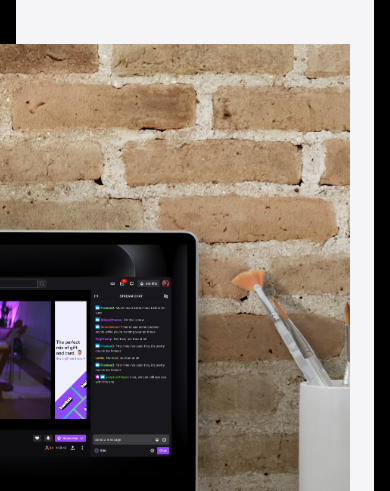
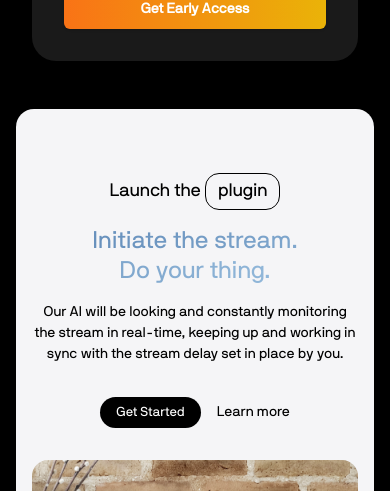
Before and after one commit to AeroArtz/sideffects-waitlist, a Next.js app: page / in a window 390 px wide. Shown: the part 1476-1967 px from the top of the page. Built offline with nearby package versions, Linux system fonts and the light colour scheme.

Commit message:
mobile friendly (horses are amazing)

```diff
--- a/src/app/page.tsx
+++ b/src/app/page.tsx
@@ -95,7 +95,7 @@ export default function Home() {
             initial={{ opacity: 0, y: 30 }}
             animate={{ opacity: 1, y: 0 }}
             transition={{ delay: 0.4 }}
-            className="mb-16 text-center text-3xl font-bold tracking-tight sm:text-5xl"
+            className="mb-8 sm:mb-16 text-center text-2xl sm:text-3xl md:text-5xl font-bold tracking-tight"
             style={{ lineHeight: "1.1" }}
           >
             GENERATE VIRAL CLIPS
@@ -107,9 +107,9 @@ export default function Home() {
           </motion.h1>
 
           {/* Main content grid */}
-          <div className="relative grid w-full max-w-6xl grid-cols-1 gap-24 px-4 lg:grid-cols-[1fr,auto,1fr]">
+          <div className="relative flex flex-col lg:grid lg:grid-cols-[1fr,auto,1fr] w-full max-w-6xl gap-8 lg:gap-24 px-4">
             {/* Video grid with hover effects */}
-            <div className="grid grid-cols-2 gap-4">
+            <div className="grid grid-cols-1 sm:grid-cols-2 gap-4">
               {videoSources.map((src, index) => (
                 <motion.div
                   key={src}
@@ -118,7 +118,7 @@ export default function Home() {
                 >
                   <video
                     src={src}
-                    className={`h-[240px] w-full object-cover transition-all duration-700 ${
+                    className={`h-[200px] sm:h-[240px] w-full object-cover transition-all duration-700 ${
                       activeVideo === index ? "opacity-100" : "opacity-60"
                     }`}
                     autoPlay
@@ -205,30 +205,30 @@ export default function Home() {
           </div>
 
           {/* Second Box */}
-          <div className="mt-24 w-full max-w-[1380px] rounded-[18px] bg-[#F5F5F7] px-6 py-11">
-            <div className="relative flex min-h-[680px]">
-              <div className="max-w-[500px] mt-28 text-center">
-                <h2 className="text-[21px] text-black">
+          <div className="mt-12 sm:mt-24 w-full max-w-[1380px] rounded-[18px] bg-[#F5F5F7] px-4 sm:px-6 py-8 sm:py-11">
+            <div className="relative flex flex-col lg:flex-row min-h-[680px]">
+              <div className="max-w-full lg:max-w-[500px] mt-8 lg:mt-28 text-center">
+                <h2 className="text-[18px] sm:text-[21px] text-black">
                   Launch the <span className="inline-flex items-center justify-center border border-black rounded-[14px] px-3 py-1 font-normal text-black">plugin</span>
                 </h2>
 
-                <h1 className="mt-6 text-[32px] font-medium leading-tight">
+                <h1 className="mt-4 sm:mt-6 text-[24px] sm:text-[32px] font-medium leading-tight">
                   <span className="bg-gradient-to-r from-[#6790BC] to-[#91B7D9] bg-clip-text text-transparent">
                     Initiate the stream. <br /> Do your thing.
                   </span>
                 </h1>
 
-                <h2 className="text-[16px] font-normal mt-7 text-black">
+                <h2 className="text-[14px] sm:text-[16px] font-normal mt-4 sm:mt-7 text-black">
                   Our AI will be looking and constantly monitoring the stream in real-time, keeping up and working in sync with the stream delay set in place by you.
                 </h2>
 
-                <div className="flex items-center justify-center space-x-4 mt-16">
-                  <button className="bg-[#000000] text-white px-5 py-1.5 rounded-[20px] hover:scale-105 transition-transform duration-300 active:scale-95 text-[13px] hover:shadow-md active:shadow-sm">
+                <div className="flex items-center justify-center space-x-4 mt-8 sm:mt-16">
+                  <button className="bg-[#000000] text-white px-4 sm:px-5 py-1.5 rounded-[20px] hover:scale-105 transition-transform duration-300 active:scale-95 text-[13px] hover:shadow-md active:shadow-sm">
                     Get Started
                   </button>
                   <Link
                     href="/learnmore"
-                    className="text-[#000000] hover:text-[#000000] transition-all duration-300 relative group text-[15px]"
+                    className="text-[#000000] hover:text-[#000000] transition-all duration-300 relative group text-[14px] sm:text-[15px]"
                   >
                     Learn more
                     <span className="absolute bottom-[-3px] left-0 w-0 h-[0.5px] bg-[#000000] transition-all duration-300 group-hover:w-full"></span>
@@ -236,12 +236,12 @@ export default function Home() {
                 </div>
               </div>
 
-              <div className="absolute right-0 top-20 bottom-8 w-[700px]">
+              <div className="relative lg:absolute right-0 top-0 lg:top-20 mt-8 lg:mt-0 h-[300px] lg:h-auto lg:bottom-8 w-full lg:w-[700px]">
                 <Image
                   src="/plugin.avif"
                   alt="Plugin"
+                  className="rounded-2xl lg:rounded-tl-2xl lg:rounded-bl-2xl object-cover"
                   fill
-                  className="rounded-tl-2xl rounded-bl-2xl object-cover"
                   priority
                 />
               </div>
@@ -249,34 +249,53 @@ export default function Home() {
           </div>
 
           {/* Captions Box */}
-          <div className="mt-24 w-full max-w-[1380px] rounded-[18px] bg-[#F5F5F7] px-16 py-16">
-            <div className="relative h-[680px]">
+          <div className="mt-12 sm:mt-24 w-full max-w-[1380px] rounded-[18px] bg-[#F5F5F7] p-8 sm:p-16">
+            <div className="flex flex-col lg:flex-row items-center gap-8 lg:gap-16">
+              <div className="w-full lg:w-1/2">
+                <h2 className="text-4xl sm:text-6xl font-bold text-black mb-4">Captions</h2>
+                <p className="text-lg text-gray-600">
+                  Adds captions in over 40 different languages, highlights important words, even emojis.
+                </p>
+              </div>
+              <div className="w-full lg:w-1/2 relative">
+                <div className="aspect-[16/9] relative">
                   <Image
                     src="/captions5.avif"
-                alt="Captions"
+                    alt="Captions Feature"
                     fill
-                className="rounded-[18px] object-cover"
+                    className="rounded-[18px] object-contain"
+                  />
+                </div>
+              </div>
+            </div>
+          </div>
+
+          {/* Edit and Chat Analysis Boxes */}
+          <div className="mt-12 sm:mt-24 mb-12 sm:mb-24 w-full max-w-[1380px] grid grid-cols-1 md:grid-cols-2 gap-8 px-4">
+            {/* Automatic Editing Box */}
+            <div className="bg-[#F5F5F7] rounded-[18px] p-8 sm:p-12 flex flex-col h-full">
+
+              <div className="relative w-full aspect-video mt-auto">
+                <Image
+                  src="/edit5.avif"
+                  alt="Automatic Edit"
+                  fill
+                  className="object-contain"
                 />
               </div>
             </div>
 
-          {/* Edit and Chat Analysis Boxes */}
-          <div className="mt-24 mb-24 flex w-full max-w-[1380px] justify-center space-x-8">
-            <div className="relative h-[550px] w-[670px] overflow-hidden rounded-[18px] bg-[#F5F5F7]">
-              <Image
-                src="/edit5.avif"
-                alt="Automatic Edit"
-                fill
-                className="rounded-[18px] object-cover"
-              />
-            </div>
-            <div className="relative h-[550px] w-[670px] overflow-hidden rounded-[18px] bg-[#F5F5F7]">
+            {/* Chat Analysis Box */}
+            <div className="bg-[#F5F5F7] rounded-[18px] p-8 sm:p-12 flex flex-col h-full">
+
+              <div className="relative w-full aspect-video mt-auto">
                 <Image
                   src="/chat7.avif"
                   alt="Chat Analysis"
                   fill
-                className="rounded-[18px] object-cover"
+                  className="object-contain"
                 />
+              </div>
             </div>
           </div>
 
```
Lines whose indentation alone changed are shown as unchanged.
